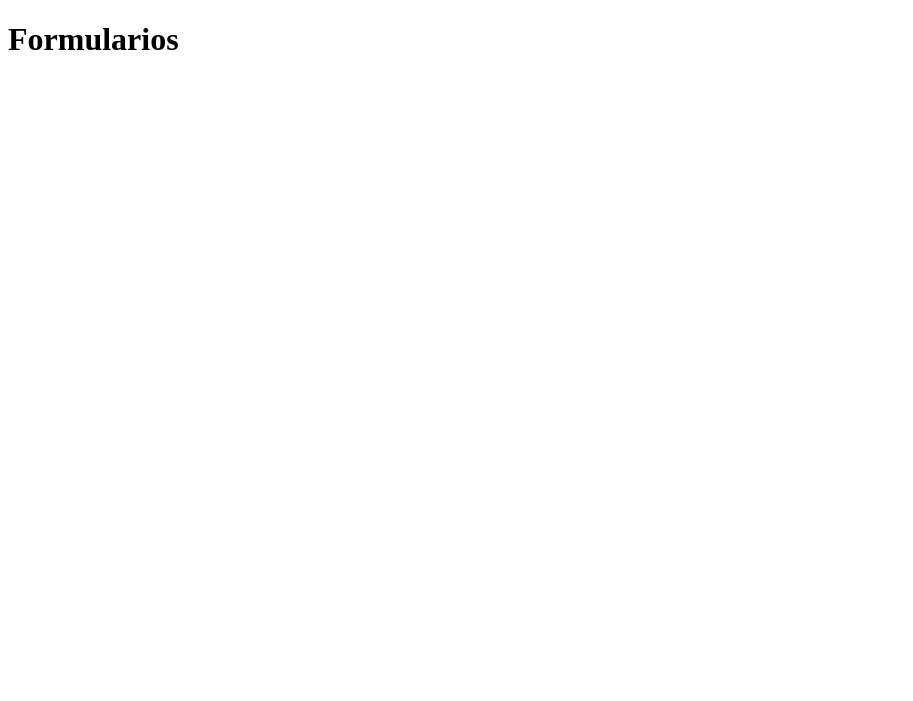
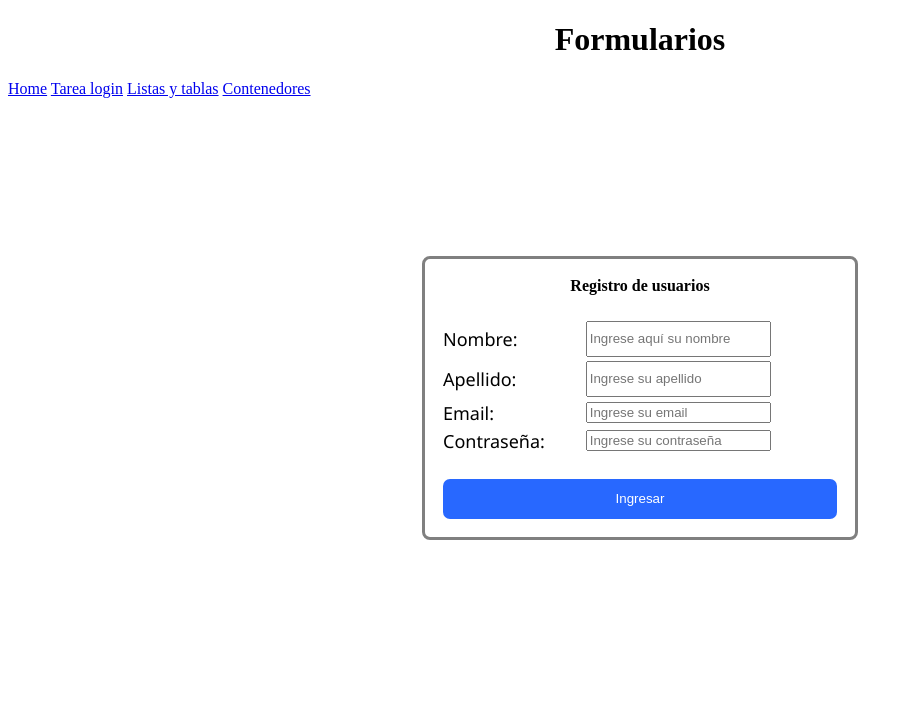
Before and after one commit to ijeyson01/HTMLyCSS-fundamentals, a plain HTML site: page Codigo/formularios.html in a window 1280 px wide. Shown: the whole page, without its empty margins (0-913 px from the left). Drawn offline with Linux system fonts and the light colour scheme.

Commit message:
HTML y CSS fundamentals
Ajustes CSS a formularios y creación de dashboard

```diff
--- a/Codigo/formularios.html
+++ b/Codigo/formularios.html
@@ -3,10 +3,120 @@
 <head>
     <meta charset="UTF-8">
     <meta name="viewport" content="width=device-width, initial-scale=1.0">
-    <title>Document</title>
+    <title>CSS Fundamentals</title>
+    <style>
+        label {
+            color: rgb(0, 0, 0);
+            font-size: large;
+            font-family: 'Segoe UI', Tahoma, Geneva, Verdana, sans-serif;
+            text-align: center;
+            text-decoration: dotted;
+        }
+
+        .frmRegistro{
+            padding: 15px;
+            border-style: solid;
+            border-color: gray;
+            border-radius: 8px;
+            background-size: 40px;
+            background-repeat: no-repeat;
+            background-position: center;
+            z-index: 100;
+        }
+
+        #idBtnIngresar{
+            background-color: rgb(40, 104, 255);
+            border-style: hidden;
+            color: white;
+            height: 40px;
+            width: 100%;
+            border-radius: 7px;
+            /*margin: 50px;
+            padding: 50px;
+            position: static;
+            *z-index: 10;*/
+        }
+
+        #idBtnIngresar2{
+            background-color: white;
+            border-color: white;
+            /*margin: 50px;
+            padding: 50px;
+            position: relative;
+            z-index: 100;*/
+        }
+
+        .contaiter_formulario_tabla{
+            display: flex;
+            /* Alinea a los elementos del contenedor de manera horizontal */
+            justify-content: center;
+            /* Alinea a los elementos del contenedor de manera vertical */
+            align-items: center;
+            height: 600px;
+        }
+
+    </style>
 </head>
+
 <body>
-    <h1>Formularios</h1>
+    <center>
+        <h1>Formularios</h1>
+    </center>
+    <a href="index.html">Home</a>
+    <a href="tarea-login.html">Tarea login</a>
+    <a href="listas-y-tablas.html">Listas y tablas</a>
+    <a href="contenedores.html">Contenedores</a>
+    <div class="contaiter_formulario_tabla">
+        <!-- <input id="idBtnIngresar2" type="button" value="Ingresar" >
+        <input id="idBtnIngresar" type="button" value="Ingresar" > -->
+        <form class="frmRegistro" method="post">
+            <table  style="width: 400px;">
+                <thead>
+                    <th colspan="2">Registro de usuarios</th>
+                </thead>
+                <tbody>
+                    <tr>
+                        <td>
+                            <br>
+                        </td>
+                    </tr>
+                    <tr>
+                        <td><label for="idNombre">Nombre:</label> </td>
+                        <td><input type="text" name="nombre" id="idNombre" style="height: 30px;"
+                                placeholder="Ingrese aquí su nombre"></td>
+                    </tr>
+                    <tr>
+                        <td><label for="idApellido">Apellido:</label></td>
+                        <td><input type="text" name="apellido" id="idApellido" style="height: 30px;"
+                                placeholder="Ingrese su apellido"></td>
+                    </tr>
+                    <tr>
+                        <td><label for="idEmail">Email:</label></td>
+                        <td><input type="email" name="email" id="idEmail" placeholder="Ingrese su email"></td>
+                    </tr>
+                    <tr>
+                        <td><label for="idPassword">Contrase&ntilde;a:</label></td>
+                        <td><input type="password" name="password" id="idPassword" placeholder="Ingrese su contrase&ntilde;a"></td>
+                    </tr>
+                    <tr>
+                        <td >
+                            <br>
+                        </td>
+                        <td >
+                            <br>
+                        </td>
+                    </tr>
+                    <tr>
+                        <div class="container_table_button">
+                            <td colspan="2"><input id="idBtnIngresar" type="button" value="Ingresar" ></td>
+                        </div>
+                    </tr>
 
+                </tbody>
+            </table>
+        </form>
+
+    </div>
 </body>
+
 </html>
```
Also changed, not shown: Codigo/contenedores.html (+4 -0 lines), Codigo/index.html (+2 -0 lines), Codigo/listas-y-tablas.html (+2 -0 lines), css-fundamentals/dashboard/page/dashboard.html (added, +23 -0 lines), css-fundamentals/dashboard/css/dashboard.css (added), css-fundamentals/dashboard/javascript/dashboard.js (added), css-fundamentals/login/css/login.css (added), css-fundamentals/login/page/login.html (added).
